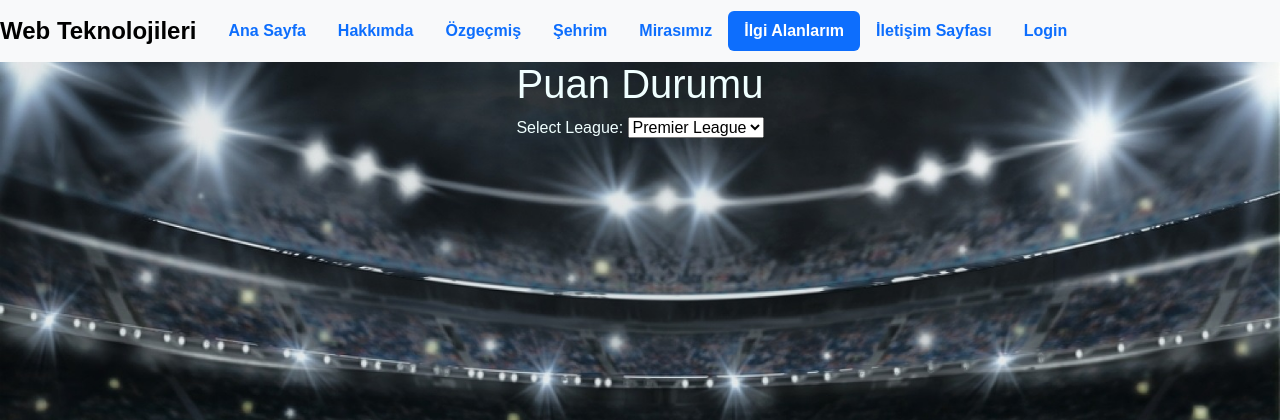
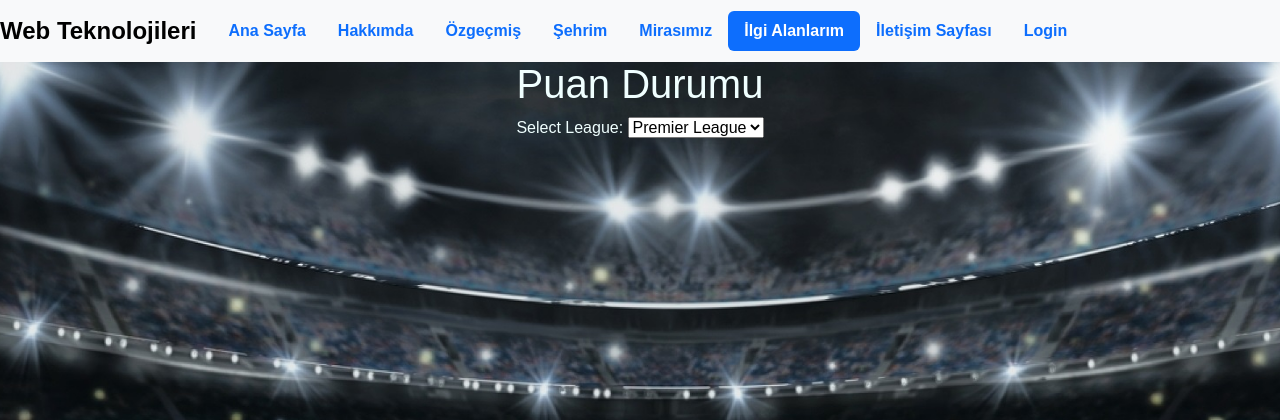
Before and after one commit to ByeBye21/WEB, a PHP site: page /ilgi.html in a window 1280 px wide. Shown: the top 420 px of the page. Run offline with PHP 8.4, Linux system fonts and the light colour scheme.

Commit message:
Update style.css

```diff
--- a/css/style.css
+++ b/css/style.css
@@ -1,6 +1,8 @@
 body {
     font-family: Arial, sans-serif;
     padding-top: 60px;
+    background-position: center;
+    background-attachment: fixed;
     background-repeat: no-repeat;
     background-size: cover;
 }
```
